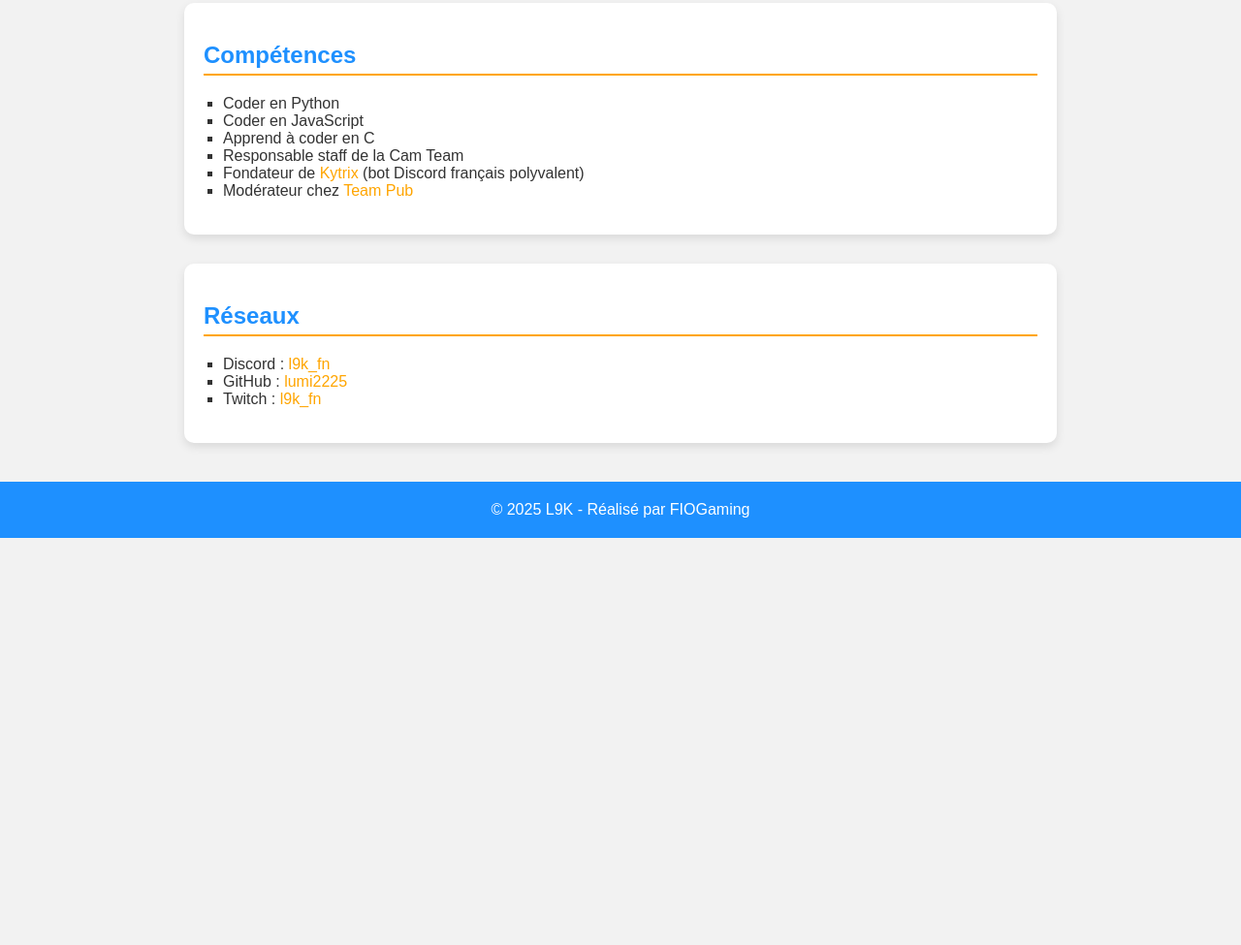
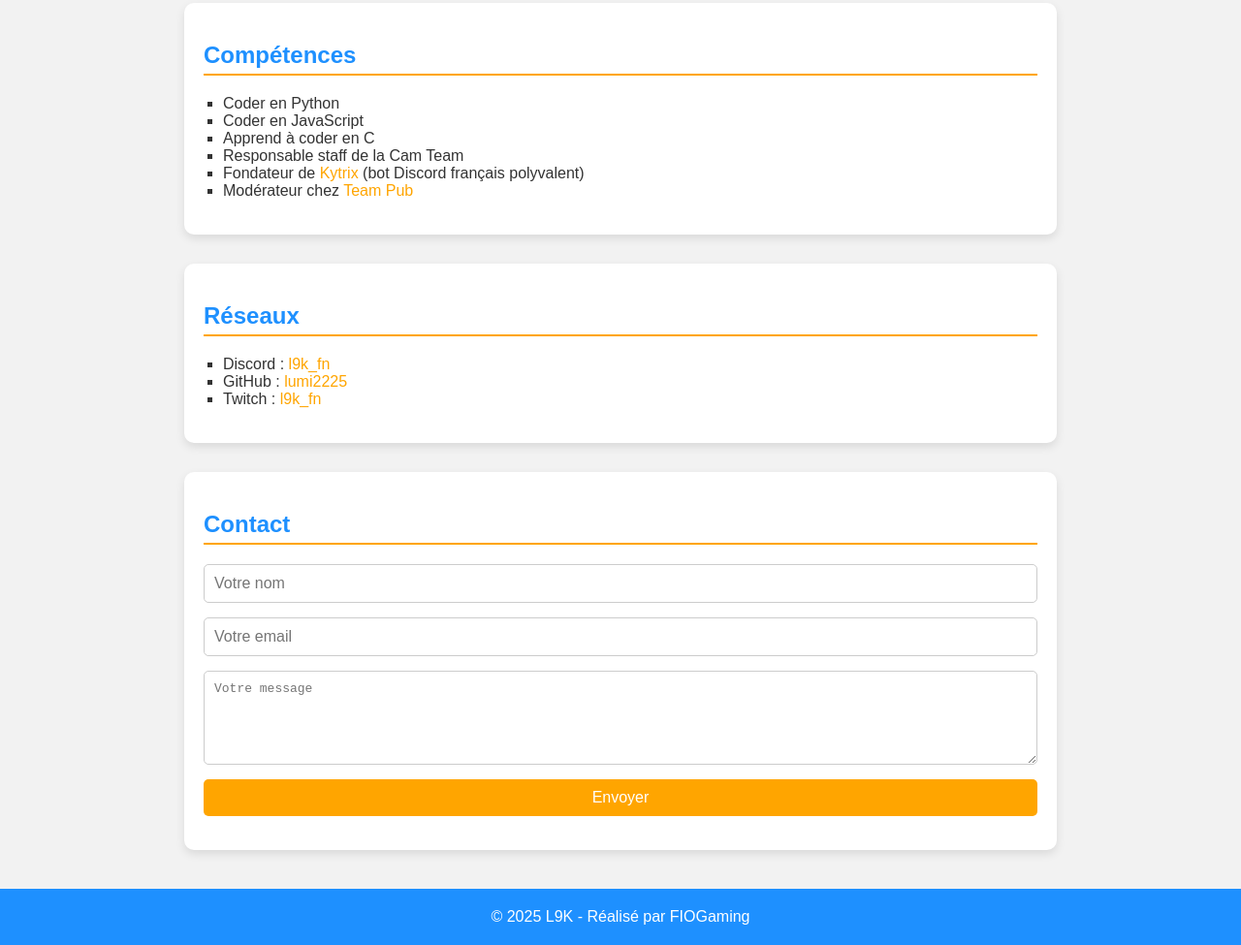
Before and after one commit to postsite/L9K, a plain HTML site: page 1.html in a window 1280 px wide. Shown: the part 434-1409 px from the top of the page at 97% size. Before the commit the page ends 989 px from the top, so only its background shows below. Drawn offline with Linux system fonts and the light colour scheme.

Commit message:
Add files via upload

```diff
--- a/1.html
+++ b/1.html
@@ -78,6 +78,30 @@
             text-decoration: underline;
         }
 
+        form {
+            display: flex;
+            flex-direction: column;
+        }
+
+        form input, form textarea, form button {
+            margin-bottom: 15px;
+            padding: 10px;
+            border: 1px solid #ccc;
+            border-radius: 5px;
+            font-size: 1em;
+        }
+
+        form button {
+            background-color: var(--orange);
+            color: var(--blanc);
+            border: none;
+            cursor: pointer;
+        }
+
+        form button:hover {
+            background-color: #ff8c00;
+        }
+
         footer {
             text-align: center;
             padding: 20px;
@@ -107,8 +131,8 @@
             <h2>Compétences</h2>
             <ul>
                 <li>Coder en Python</li>
-				<li>Coder en JavaScript</li>
-				<li>Apprend à coder en C</li>
+                <li>Coder en JavaScript</li>
+                <li>Apprend à coder en C</li>
                 <li>Responsable staff de la Cam Team</li>
                 <li>Fondateur de <a href="https://discord.gg/TDjzUjYpKc" target="_blank">Kytrix</a> (bot Discord français polyvalent)</li>
                 <li>Modérateur chez <a href="https://discord.gg/pub" target="_blank">Team Pub</a></li>
@@ -123,6 +147,16 @@
                 <li>Twitch : <a href="https://m.twitch.tv/l9k_fn/home?tt_content=channel&tt_medium=mobile_web_share" target="_blank">l9k_fn</a></li>
             </ul>
         </section>
+
+        <section>
+            <h2>Contact</h2>
+            <form action="mailto:L9K@Kytrix.fr" method="post" enctype="text/plain">
+                <input type="text" name="Nom" placeholder="Votre nom" required>
+                <input type="email" name="Email" placeholder="Votre email" required>
+                <textarea name="Message" rows="5" placeholder="Votre message" required></textarea>
+                <button type="submit">Envoyer</button>
+            </form>
+        </section>
     </main>
 
     <footer>
```
Also changed, not shown: index.html (+1 -5 lines).
